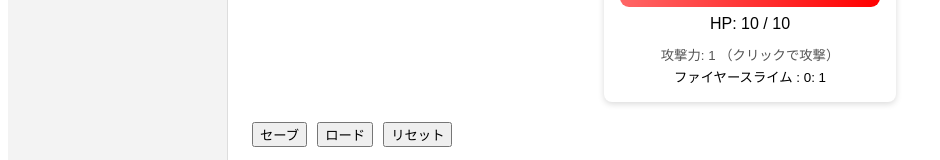
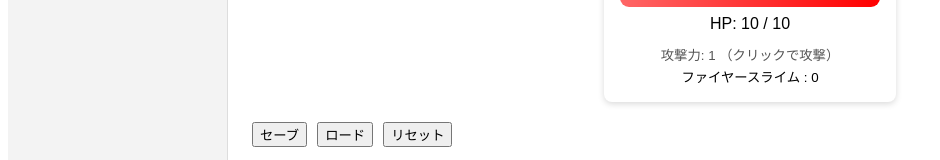
Before and after one commit to chsh24058-netizen/assi, a React (Vite) app: page / in a window 1280 px wide. Shown: the part 323-483 px from the top of the page, without its empty margins (0-940 px from the left). Built offline with nearby package versions, Linux system fonts and the light colour scheme; no server answers.

Commit message:
Update EnemyDisplay.jsx

```diff
--- a/src/components/EnemyDisplay.jsx
+++ b/src/components/EnemyDisplay.jsx
@@ -240,7 +240,6 @@ export default function EnemyDisplay({ addHp = 1, attackPower = 1, onAttack, onG
         </div>
         <div style={{ marginTop: 3}}>
           <small>{enemy.name} : {enemy.kill}</small>
-          <small>: {maxIndex}</small>
         </div>
       </div>
       {isBossUnlocked && !isBossBattle && (
```
